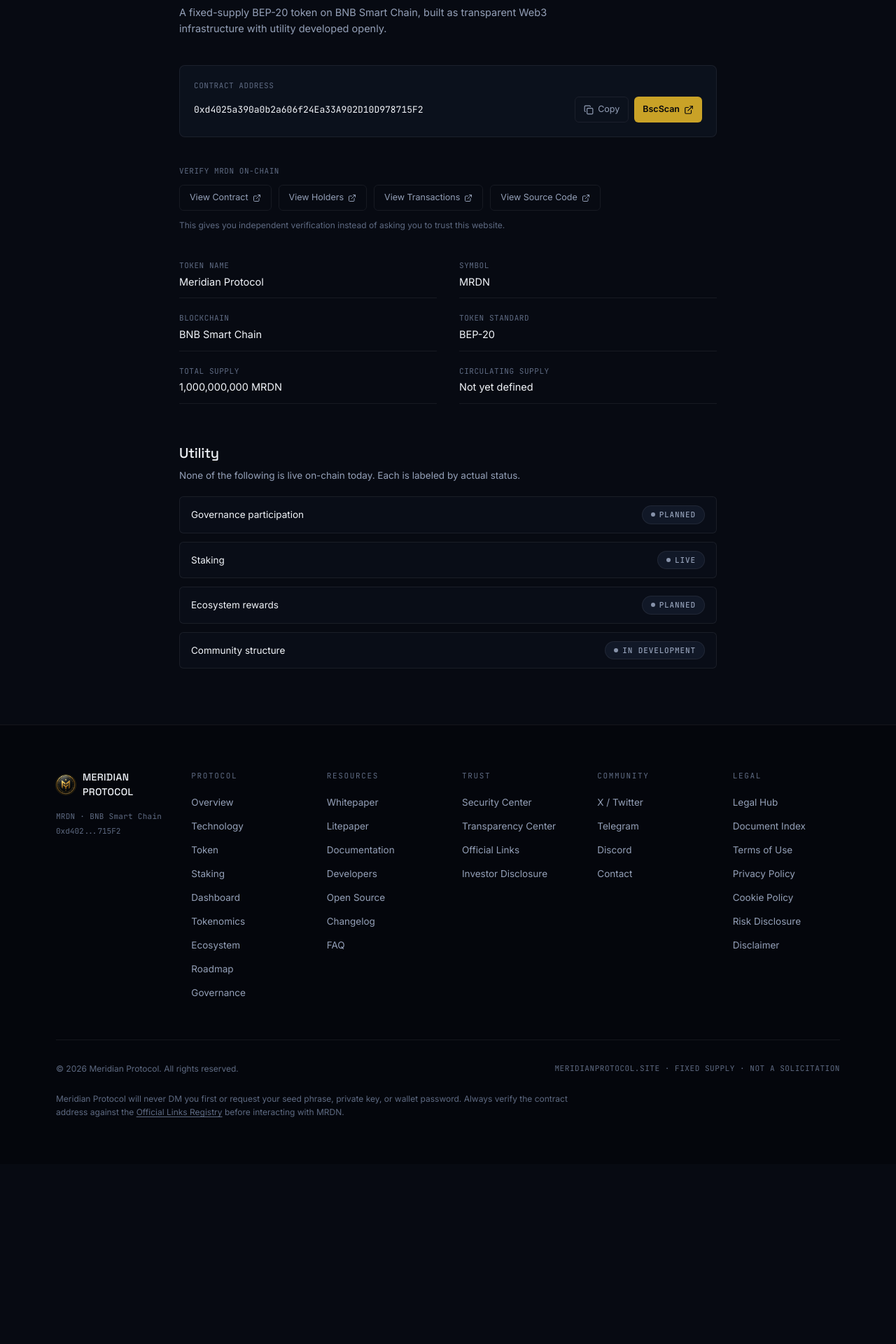
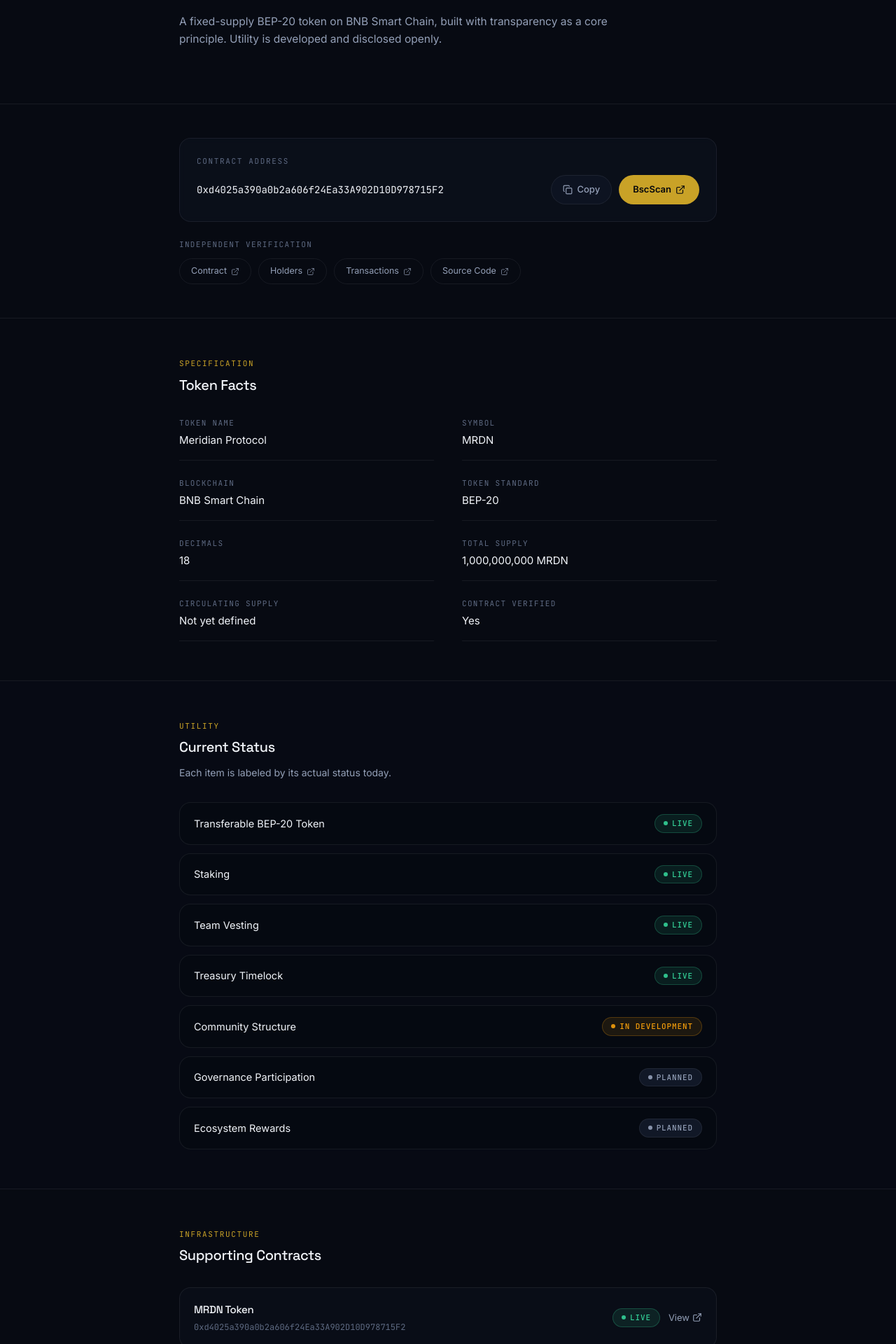
Before and after one commit to AuthorFarhanFaiz/MeridianProtocol-OfficialWebsite, a React (Vite) app: page /token in a window 1280 px wide. Shown: the part 220-2140 px from the top of the page at 70% size. Before the commit the page ends 1883 px from the top, so only its background shows below. Built offline with nearby package versions, Linux system fonts and the light colour scheme.

Commit message:
Update Token.tsx

```diff
--- a/src/pages/Token.tsx
+++ b/src/pages/Token.tsx
@@ -1,6 +1,6 @@
 import { ExternalLink, Copy, Check } from "lucide-react";
 import { useState } from "react";
-import { TOKEN_CONFIG } from "@/data/token";
+import { TOKEN_CONFIG, CONTRACTS } from "@/data/token";
 import StatusBadge from "@/components/StatusBadge";
 
 const FACTS: { label: string; value: string }[] = [
@@ -8,19 +8,25 @@ const FACTS: { label: string; value: string }[] = [
   { label: "Symbol", value: TOKEN_CONFIG.symbol },
   { label: "Blockchain", value: TOKEN_CONFIG.chain },
   { label: "Token Standard", value: TOKEN_CONFIG.standard },
+  { label: "Decimals", value: String(TOKEN_CONFIG.decimals) },
   { label: "Total Supply", value: `${TOKEN_CONFIG.totalSupply} ${TOKEN_CONFIG.symbol}` },
   { label: "Circulating Supply", value: TOKEN_CONFIG.circulatingSupply },
+  { label: "Contract Verified", value: TOKEN_CONFIG.contractVerified ? "Yes" : "No" },
 ];
 
 const UTILITY = [
-  { label: "Governance participation", status: "PLANNED" },
+  { label: "Transferable BEP-20 Token", status: "LIVE" },
   { label: "Staking", status: "LIVE" },
-  { label: "Ecosystem rewards", status: "PLANNED" },
-  { label: "Community structure", status: "IN DEVELOPMENT" },
+  { label: "Team Vesting", status: "LIVE" },
+  { label: "Treasury Timelock", status: "LIVE" },
+  { label: "Community Structure", status: "IN DEVELOPMENT" },
+  { label: "Governance Participation", status: "PLANNED" },
+  { label: "Ecosystem Rewards", status: "PLANNED" },
 ];
 
 export default function Token() {
   const [copied, setCopied] = useState(false);
+
   const copy = async () => {
     await navigator.clipboard.writeText(TOKEN_CONFIG.contractAddress);
     setCopied(true);
@@ -28,23 +34,42 @@ export default function Token() {
   };
 
   return (
-    <div className="container-page py-20">
+    <div>
+      {/* Header */}
+      <section className="border-b border-surface-border">
+        <div className="container-page py-16 sm:py-20">
           <div className="mx-auto max-w-3xl">
-        <p className="font-mono text-[11px] uppercase tracking-wider text-line">Token</p>
-        <h1 className="mt-2 text-3xl font-medium text-ink">MRDN</h1>
-        <p className="mt-3 max-w-xl text-[14.5px] leading-relaxed text-ink-dim">
-          A fixed-supply {TOKEN_CONFIG.standard} token on {TOKEN_CONFIG.chain}, built as
-          transparent Web3 infrastructure with utility developed openly.
+            <p className="font-mono text-[11px] uppercase tracking-[0.15em] text-line">
+              Token
             </p>
+            <h1 className="mt-3 font-display text-3xl font-medium tracking-tight text-ink sm:text-4xl">
+              MRDN
+            </h1>
+            <p className="mt-4 max-w-2xl text-[15.5px] leading-relaxed text-ink-dim">
+              A fixed-supply {TOKEN_CONFIG.standard} token on {TOKEN_CONFIG.chain},
+              built with transparency as a core principle. Utility is developed and
+              disclosed openly.
+            </p>
+          </div>
+        </div>
+      </section>
 
-        <div className="mt-10 rounded-lg border border-surface-border bg-surface/50 p-5">
-          <p className="font-mono text-[11px] uppercase tracking-wider text-ink-faint">Contract Address</p>
-          <div className="mt-2 flex flex-col gap-3 sm:flex-row sm:items-center sm:justify-between">
-            <p className="break-all font-mono text-[13px] text-ink">{TOKEN_CONFIG.contractAddress}</p>
-            <div className="flex shrink-0 gap-2">
+      {/* Contract Card */}
+      <section className="border-b border-surface-border">
+        <div className="container-page py-12">
+          <div className="mx-auto max-w-3xl">
+            <div className="rounded-2xl border border-surface-border bg-surface/40 p-6 backdrop-blur-sm">
+              <p className="font-mono text-[11px] uppercase tracking-[0.15em] text-ink-faint">
+                Contract Address
+              </p>
+              <div className="mt-3 flex flex-col gap-4 sm:flex-row sm:items-center sm:justify-between">
+                <p className="break-all font-mono text-[14px] text-ink">
+                  {TOKEN_CONFIG.contractAddress}
+                </p>
+                <div className="flex shrink-0 gap-2.5">
                   <button
                     onClick={copy}
-                className="inline-flex items-center gap-1.5 rounded-md border border-surface-border px-3 py-2 text-[12.5px] text-ink-dim hover:text-ink"
+                    className="inline-flex items-center gap-1.5 rounded-full border border-surface-border bg-surface/60 px-4 py-2.5 text-[13px] font-medium text-ink-dim transition-all hover:border-line/30 hover:text-ink"
                   >
                     {copied ? <Check className="h-3.5 w-3.5" /> : <Copy className="h-3.5 w-3.5" />}
                     {copied ? "Copied" : "Copy"}
@@ -53,7 +78,7 @@ export default function Token() {
                     href={TOKEN_CONFIG.explorerUrl}
                     target="_blank"
                     rel="noopener noreferrer"
-                className="inline-flex items-center gap-1.5 rounded-md bg-line px-3 py-2 text-[12.5px] font-semibold text-base-deep"
+                    className="inline-flex items-center gap-1.5 rounded-full bg-line px-5 py-2.5 text-[13px] font-semibold text-base-deep transition-all hover:bg-line-soft"
                   >
                     BscScan <ExternalLink className="h-3.5 w-3.5" />
                   </a>
@@ -61,58 +86,135 @@ export default function Token() {
               </div>
             </div>
 
-        <div className="mt-10">
-          <p className="font-mono text-[11px] uppercase tracking-wider text-ink-faint">Verify MRDN on-chain</p>
+            {/* Quick verification links */}
+            <div className="mt-6">
+              <p className="font-mono text-[11px] uppercase tracking-[0.12em] text-ink-faint">
+                Independent verification
+              </p>
               <div className="mt-3 flex flex-wrap gap-2.5">
                 {[
-              { label: "View Contract", suffix: "" },
-              { label: "View Holders", suffix: "#balances" },
-              { label: "View Transactions", suffix: "#" },
-              { label: "View Source Code", suffix: "#code" },
+                  { label: "Contract", suffix: "" },
+                  { label: "Holders", suffix: "#balances" },
+                  { label: "Transactions", suffix: "" },
+                  { label: "Source Code", suffix: "#code" },
                 ].map((l) => (
                   <a
                     key={l.label}
                     href={`${TOKEN_CONFIG.explorerUrl}${l.suffix}`}
                     target="_blank"
                     rel="noopener noreferrer"
-                className="inline-flex items-center gap-1.5 rounded-md border border-surface-border px-3.5 py-2 text-[12.5px] text-ink-dim hover:border-line/50 hover:text-ink"
+                    className="inline-flex items-center gap-1.5 rounded-full border border-surface-border px-4 py-2 text-[12.5px] text-ink-dim transition-all hover:border-line/40 hover:text-ink"
                   >
-                {l.label} <ExternalLink className="h-3 w-3" />
+                    {l.label} <ExternalLink className="h-3 w-3 opacity-70" />
                   </a>
                 ))}
               </div>
-          <p className="mt-3 text-[12px] text-ink-faint">
-            This gives you independent verification instead of asking you to trust this website.
+            </div>
+          </div>
+        </div>
+      </section>
+
+      {/* Token Facts */}
+      <section className="border-b border-surface-border">
+        <div className="container-page py-14">
+          <div className="mx-auto max-w-3xl">
+            <p className="font-mono text-[11px] uppercase tracking-[0.15em] text-line">
+              Specification
             </p>
-        </div>
+            <h2 className="mt-2 text-xl font-medium text-ink">Token Facts</h2>
 
-        <div className="mt-10 grid gap-x-8 gap-y-5 sm:grid-cols-2">
+            <div className="mt-8 grid gap-x-10 gap-y-6 sm:grid-cols-2">
               {FACTS.map((f) => (
-            <div key={f.label} className="border-b border-surface-border pb-3">
-              <p className="font-mono text-[11px] uppercase tracking-wider text-ink-faint">{f.label}</p>
-              <p className="mt-1 text-[14.5px] text-ink">{f.value}</p>
-            </div>
-          ))}
-        </div>
-
-        <div className="mt-14">
-          <h2 className="text-xl font-medium text-ink">Utility</h2>
-          <p className="mt-2 text-[13.5px] text-ink-dim">
-            None of the following is live on-chain today. Each is labeled by actual status.
+                <div key={f.label} className="border-b border-surface-border pb-4">
+                  <p className="font-mono text-[11px] uppercase tracking-[0.12em] text-ink-faint">
+                    {f.label}
                   </p>
-          <div className="mt-5 space-y-3">
-            {UTILITY.map((u) => (
-              <div
-                key={u.label}
-                className="flex items-center justify-between rounded-md border border-surface-border bg-surface/30 px-4 py-3"
-              >
-                <span className="text-[13.5px] text-ink">{u.label}</span>
-                <StatusBadge status={u.status} tone="planned" />
+                  <p className="mt-1.5 text-[15px] text-ink">{f.value}</p>
                 </div>
               ))}
             </div>
           </div>
         </div>
+      </section>
+
+      {/* Utility Status */}
+      <section className="border-b border-surface-border bg-surface/10">
+        <div className="container-page py-14">
+          <div className="mx-auto max-w-3xl">
+            <p className="font-mono text-[11px] uppercase tracking-[0.15em] text-line">
+              Utility
+            </p>
+            <h2 className="mt-2 text-xl font-medium text-ink">Current Status</h2>
+            <p className="mt-3 text-[14px] text-ink-dim">
+              Each item is labeled by its actual status today.
+            </p>
+
+            <div className="mt-8 space-y-3">
+              {UTILITY.map((u) => (
+                <div
+                  key={u.label}
+                  className="flex items-center justify-between rounded-2xl border border-surface-border bg-base/70 px-5 py-4"
+                >
+                  <span className="text-[14.5px] text-ink">{u.label}</span>
+                  <StatusBadge
+                    status={u.status}
+                    tone={
+                      u.status === "LIVE"
+                        ? "live"
+                        : u.status === "IN DEVELOPMENT"
+                        ? "progress"
+                        : "planned"
+                    }
+                  />
+                </div>
+              ))}
+            </div>
+          </div>
+        </div>
+      </section>
+
+      {/* Supporting Contracts */}
+      <section>
+        <div className="container-page py-14">
+          <div className="mx-auto max-w-3xl">
+            <p className="font-mono text-[11px] uppercase tracking-[0.15em] text-line">
+              Infrastructure
+            </p>
+            <h2 className="mt-2 text-xl font-medium text-ink">
+              Supporting Contracts
+            </h2>
+
+            <div className="mt-8 space-y-4">
+              {Object.values(CONTRACTS).map((c) => (
+                <div
+                  key={c.address}
+                  className="rounded-2xl border border-surface-border bg-surface/30 p-5"
+                >
+                  <div className="flex flex-col gap-3 sm:flex-row sm:items-center sm:justify-between">
+                    <div>
+                      <h3 className="text-[15px] font-medium text-ink">{c.name}</h3>
+                      <p className="mt-1 break-all font-mono text-[12px] text-ink-faint">
+                        {c.address}
+                      </p>
+                    </div>
+                    <div className="flex items-center gap-3">
+                      <StatusBadge status={c.status} tone="live" />
+                      <a
+                        href={c.explorer}
+                        target="_blank"
+                        rel="noopener noreferrer"
+                        className="inline-flex items-center gap-1 text-[13px] text-ink-dim hover:text-ink"
+                      >
+                        View <ExternalLink className="h-3.5 w-3.5" />
+                      </a>
+                    </div>
+                  </div>
+                </div>
+              ))}
+            </div>
+          </div>
+        </div>
+      </section>
     </div>
   );
                     }
```
Lines whose indentation alone changed are shown as unchanged.
